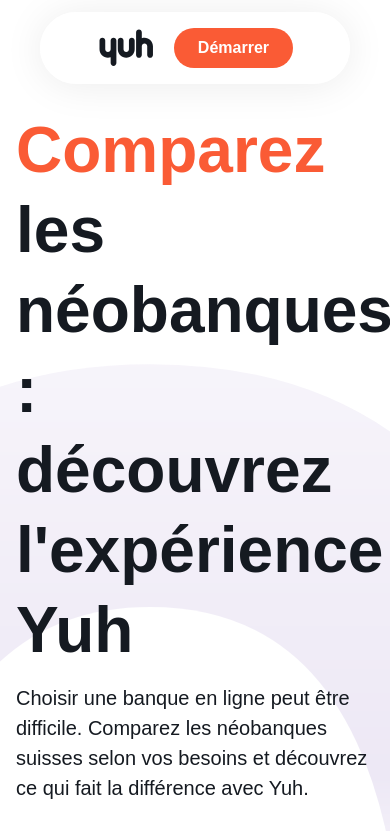
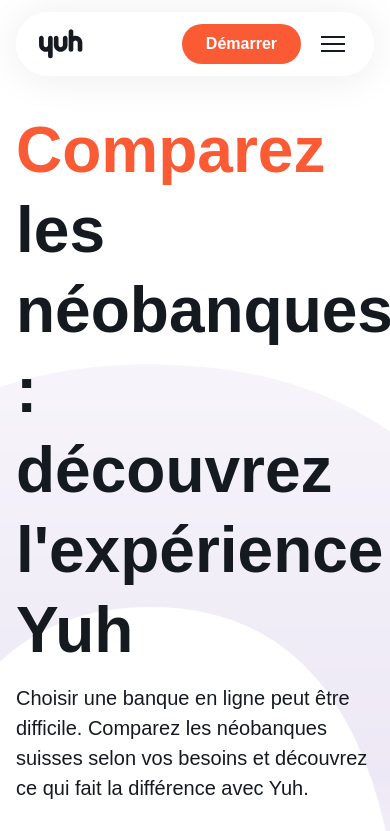
Before and after one commit to d-vale/YUH-comparatif, a React (Vite) app: page / in a window 390 px wide. Shown: the top 831 px of the page. Built offline with nearby package versions, Linux system fonts and the light colour scheme.

Commit message:
feat(responsive): add hamburger menu and mobile overlay to Navbar

```diff
--- a/src/components/Navbar.tsx
+++ b/src/components/Navbar.tsx
@@ -1,15 +1,19 @@
+import { useState } from 'react'
 import ButtonCTA from '@/components/ui/ButtonCTA'
 
 export default function Navbar() {
+  const [isOpen, setIsOpen] = useState(false)
+
   return (
-    <header className="fixed top-0 left-0 w-full z-50 px-10 pt-3">
-      <div className="max-w-[1350px] mx-auto bg-white/40 backdrop-blur-[20px] border border-white rounded-[100px] shadow-[0px_2px_40px_0px_rgba(0,0,0,0.08)] px-14 h-[72px] flex items-center justify-between">
+    <>
+      <header className="fixed top-0 left-0 w-full z-50 px-4 md:px-6 lg:px-10 pt-3">
+        <div className="max-w-[1350px] mx-auto bg-white/40 backdrop-blur-[20px] border border-white rounded-[100px] shadow-[0px_2px_40px_0px_rgba(0,0,0,0.08)] px-5 md:px-8 lg:px-14 h-[64px] lg:h-[72px] flex items-center justify-between">
           {/* Logo */}
           <a href="/" className="flex-shrink-0">
-          <img src="/YUH_logo_main_RVB.svg" alt="Yuh" className="h-10 w-auto" />
+            <img src="/YUH_logo_main_RVB.svg" alt="Yuh" className="h-8 lg:h-10 w-auto" />
           </a>
 
-        {/* Nav links */}
+          {/* Nav links — desktop */}
           <nav className="hidden lg:flex items-center gap-8">
             <a href="#" className="flex items-center gap-1 text-body-bold font-extrabold text-black hover:text-orange transition-colors">
               App
@@ -23,8 +27,8 @@
           </nav>
 
           {/* Right side */}
-        <div className="flex items-center gap-4">
-          {/* Language */}
+          <div className="flex items-center gap-3 lg:gap-4">
+            {/* Language — desktop only */}
             <button className="hidden lg:flex items-center gap-2 bg-[rgba(21,26,33,0.05)] rounded-[100px] px-3 py-2">
               <img
                 src="https://flagcdn.com/w40/fr.png"
@@ -35,10 +39,45 @@
                 <path d="M3 5l4 4 4-4" stroke="#fa5b35" strokeWidth="1.5" strokeLinecap="round" strokeLinejoin="round"/>
               </svg>
             </button>
+
             {/* CTA */}
             <ButtonCTA size="small" className="hover:scale-105">Démarrer</ButtonCTA>
+
+            {/* Hamburger — mobile only */}
+            <button
+              className="lg:hidden flex flex-col justify-center items-center w-10 h-10 gap-[5px]"
+              onClick={() => setIsOpen(!isOpen)}
+              aria-label={isOpen ? 'Fermer le menu' : 'Ouvrir le menu'}
+            >
+              <span className={`block w-6 h-0.5 bg-black transition-transform duration-300 ${isOpen ? 'rotate-45 translate-y-[7px]' : ''}`} />
+              <span className={`block w-6 h-0.5 bg-black transition-opacity duration-300 ${isOpen ? 'opacity-0' : ''}`} />
+              <span className={`block w-6 h-0.5 bg-black transition-transform duration-300 ${isOpen ? '-rotate-45 -translate-y-[7px]' : ''}`} />
+            </button>
           </div>
         </div>
       </header>
+
+      {/* Mobile overlay menu */}
+      {isOpen && (
+        <div className="lg:hidden fixed inset-0 z-40 bg-white flex flex-col pt-24 px-8 pb-10">
+          <nav className="flex flex-col gap-6">
+            <a href="#" className="flex items-center gap-1 text-h3 font-extrabold text-black" onClick={() => setIsOpen(false)}>App</a>
+            <a href="#" className="text-h3 font-extrabold text-black" onClick={() => setIsOpen(false)}>Tarifs</a>
+            <a href="#" className="text-h3 font-extrabold text-black" onClick={() => setIsOpen(false)}>YuhLearn</a>
+            <a href="#" className="text-h3 font-extrabold text-black" onClick={() => setIsOpen(false)}>À propos de Yuh</a>
+            <a href="#" className="text-h3 font-extrabold text-black" onClick={() => setIsOpen(false)}>Aide</a>
+            <a href="#" className="text-h3 font-extrabold text-orange" onClick={() => setIsOpen(false)}>Comparateur</a>
+          </nav>
+          <div className="mt-auto flex items-center gap-3">
+            <button className="flex items-center gap-2 bg-[rgba(21,26,33,0.05)] rounded-[100px] px-3 py-2">
+              <img src="https://flagcdn.com/w40/fr.png" alt="FR" className="w-[22px] h-[22px] rounded-full object-cover" />
+              <svg width="14" height="14" viewBox="0 0 14 14" fill="none">
+                <path d="M3 5l4 4 4-4" stroke="#fa5b35" strokeWidth="1.5" strokeLinecap="round" strokeLinejoin="round"/>
+              </svg>
+            </button>
+          </div>
+        </div>
+      )}
+    </>
   )
 }
```
Lines whose indentation alone changed are shown as unchanged.
